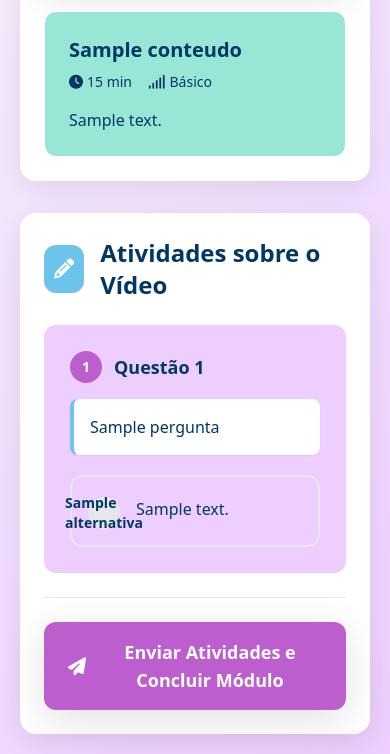
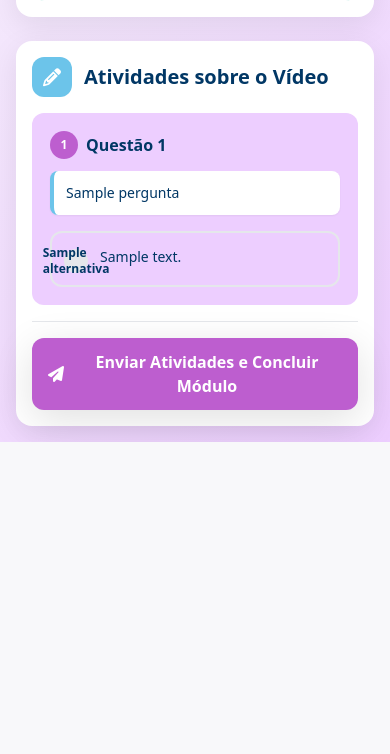
Before and after one commit to Richard15151/LevelUp, a Flask app: template templates/modulo_page.html in a window 390 px wide. Shown: the part 576-1330 px from the top of the page. After the commit the page ends 1018 px from the top, so only its background shows below. Run offline with Flask 3, Linux system fonts and the light colour scheme; the template is opened without the code that fills it: most values are stand-ins (such as "Sample title", 1, 10 or a date in 2020); parts of the project's set-up code (start-up, migrations or seed data) failed here and were passed over; some libraries are stand-ins or nearby versions.

Commit message:
Update modulo_page.html

```diff
--- a/templates/modulo_page.html
+++ b/templates/modulo_page.html
@@ -47,55 +47,55 @@
     </style>
 </head>
 
-<body class="font-sans p-5 md:p-8">
+<body class="font-sans p-4 md:p-5 lg:p-8">
 
     <div class="max-w-4xl mx-auto">
 
         <!-- Cabeçalho -->
-        <div class="bg-white rounded-2xl shadow-soft p-6 mb-8 border-l-4 border-roxo-cta transition-all duration-300 card-hover">
+        <div class="bg-white rounded-2xl shadow-soft p-4 md:p-6 mb-6 md:mb-8 border-l-4 border-roxo-cta transition-all duration-300 card-hover">
             <div class="flex flex-col md:flex-row md:justify-between md:items-center gap-4">
                 <div>
-                    <a href="{{ url_for('curso_home') }}" class="inline-flex items-center text-roxo-cta hover:text-texto-escuro transition-colors mb-2">
+                    <a href="{{ url_for('curso_home') }}" class="inline-flex items-center text-roxo-cta hover:text-texto-escuro transition-colors mb-2 text-sm md:text-base">
                         <i class="fas fa-arrow-left text-lg mr-3"></i>
                         <span class="font-semibold">Voltar ao Curso</span>
                     </a>
-                    <h1 class="text-2xl md:text-3xl font-bold text-texto-escuro">{{ conteudo.titulo }}</h1>
+                    <h1 class="text-xl md:text-2xl lg:text-3xl font-bold text-texto-escuro">{{ conteudo.titulo }}</h1>
                 </div>
 
-                <div class="flex flex-wrap gap-3 text-sm">
-                    <span class="bg-verde-claro text-texto-escuro px-3 py-2 rounded-lg font-medium flex items-center">
-                        <i class="fas fa-book mr-2"></i> {{ curso | capitalize }}
+                <div class="flex flex-wrap gap-2 md:gap-3 text-xs md:text-sm">
+                    <span class="bg-verde-claro text-texto-escuro px-2 py-1 md:px-3 md:py-2 rounded-lg font-medium flex items-center">
+                        <i class="fas fa-book mr-1 md:mr-2"></i> {{ curso | capitalize }}
                     </span>
-                    <span class="bg-azul-metodo text-white px-3 py-2 rounded-lg font-medium flex items-center">
-                        <i class="fas fa-layer-group mr-2"></i> Módulo {{ ordem }}
+                    <span class="bg-azul-metodo text-white px-2 py-1 md:px-3 md:py-2 rounded-lg font-medium flex items-center">
+                        <i class="fas fa-layer-group mr-1 md:mr-2"></i> Módulo {{ ordem }}
                     </span>
-                    <span class="bg-roxo-cta text-white px-3 py-2 rounded-lg font-medium flex items-center">
-                        <i class="fas fa-clock mr-2"></i> 15 min
+                    <span class="bg-roxo-cta text-white px-2 py-1 md:px-3 md:py-2 rounded-lg font-medium flex items-center">
+                        <i class="fas fa-clock mr-1 md:mr-2"></i> 15 min
                     </span>
                 </div>
             </div>
         </div>
 
         <!-- Seção de Vídeo -->
-        <div class="bg-white rounded-2xl shadow-soft p-6 mb-8 transition-all duration-300 card-hover">
-            <div class="flex items-center mb-6">
-                <div class="w-12 h-12 bg-roxo-cta rounded-xl flex items-center justify-center mr-4">
-                    <i class="fas fa-play text-white text-xl"></i>
+        <div class="bg-white rounded-2xl shadow-soft p-4 md:p-6 mb-6 md:mb-8 transition-all duration-300 card-hover">
+            <div class="flex items-center mb-4 md:mb-6">
+                <div class="w-10 h-10 md:w-12 md:h-12 bg-roxo-cta rounded-xl flex items-center justify-center mr-3 md:mr-4">
+                    <i class="fas fa-play text-white text-lg md:text-xl"></i>
                 </div>
-                <h2 class="text-2xl font-bold text-texto-escuro">Vídeo Aula</h2>
+                <h2 class="text-xl md:text-2xl font-bold text-texto-escuro">Vídeo Aula</h2>
             </div>
 
-            <div class="mb-6 rounded-xl overflow-hidden shadow-medium bg-gray-900">
+            <div class="mb-4 md:mb-6 rounded-xl overflow-hidden shadow-medium bg-gray-900">
                 <video controls class="w-full h-auto" poster="" preload="metadata">
                     <source src="{{ url_for('static', filename=conteudo.video_url) }}" type="video/mp4">
                     Seu navegador não suporta a tag de vídeo.
                 </video>
             </div>
 
-            <div class="bg-verde-claro p-6 rounded-xl border border-white">
-                <div class="flex flex-col md:flex-row md:items-center md:justify-between mb-4">
-                    <h3 class="text-xl font-bold text-texto-escuro mb-2 md:mb-0">{{ conteudo.titulo }}</h3>
-                    <div class="flex gap-4 text-sm text-texto-escuro">
+            <div class="bg-verde-claro p-4 md:p-6 rounded-xl border border-white">
+                <div class="flex flex-col md:flex-row md:items-center md:justify-between mb-3 md:mb-4">
+                    <h3 class="text-lg md:text-xl font-bold text-texto-escuro mb-2 md:mb-0">{{ conteudo.titulo }}</h3>
+                    <div class="flex gap-3 md:gap-4 text-xs md:text-sm text-texto-escuro">
                         <span class="flex items-center">
                             <i class="fas fa-clock mr-1"></i> 15 min
                         </span>
@@ -105,39 +105,39 @@
                     </div>
                 </div>
 
-                <p class="text-texto-escuro">
+                <p class="text-texto-escuro text-sm md:text-base">
                     {{ conteudo.descricao or 'Nesta aula você aprenderá sobre tópicos essenciais com exemplos práticos e vocabulário aplicado.' }}
                 </p>
             </div>
         </div>
 
         <!-- Seção de Atividades -->
-        <div class="bg-white rounded-2xl shadow-soft p-6 transition-all duration-300 card-hover">
-            <div class="flex items-center mb-6">
-                <div class="w-12 h-12 bg-azul-metodo rounded-xl flex items-center justify-center mr-4">
-                    <i class="fas fa-pencil-alt text-white text-xl"></i>
+        <div class="bg-white rounded-2xl shadow-soft p-4 md:p-6 transition-all duration-300 card-hover">
+            <div class="flex items-center mb-4 md:mb-6">
+                <div class="w-10 h-10 md:w-12 md:h-12 bg-azul-metodo rounded-xl flex items-center justify-center mr-3 md:mr-4">
+                    <i class="fas fa-pencil-alt text-white text-lg md:text-xl"></i>
                 </div>
-                <h2 class="text-2xl font-bold text-texto-escuro">Atividades sobre o Vídeo</h2>
+                <h2 class="text-xl md:text-2xl font-bold text-texto-escuro">Atividades sobre o Vídeo</h2>
             </div>
 
-            <form method="POST" action="{{ url_for('enviar_atividade', curso=curso, ordem=ordem) }}" class="space-y-6">
+            <form method="POST" action="{{ url_for('enviar_atividade', curso=curso, ordem=ordem) }}" class="space-y-4 md:space-y-6">
 
                 {% for atividade in conteudo.atividades %}
                     {% set input_name = 'pergunta_' ~ atividade.id %}
 
-                    <div class="questao bg-fundo-claro p-6 rounded-xl border-2 border-transparent transition-all duration-300 hover:border-roxo-cta">
-                        <div class="flex items-center mb-4">
-                            <div class="w-8 h-8 bg-roxo-cta rounded-full flex items-center justify-center mr-3">
-                                <span class="text-white font-bold text-sm">{{ loop.index }}</span>
+                    <div class="questao bg-fundo-claro p-4 md:p-6 rounded-xl border-2 border-transparent transition-all duration-300 hover:border-roxo-cta">
+                        <div class="flex items-center mb-3 md:mb-4">
+                            <div class="w-7 h-7 md:w-8 md:h-8 bg-roxo-cta rounded-full flex items-center justify-center mr-2 md:mr-3">
+                                <span class="text-white font-bold text-xs md:text-sm">{{ loop.index }}</span>
                             </div>
-                            <h3 class="text-lg font-bold text-texto-escuro">Questão {{ loop.index }}</h3>
+                            <h3 class="text-base md:text-lg font-bold text-texto-escuro">Questão {{ loop.index }}</h3>
                         </div>
 
-                        <div class="bg-white p-4 rounded-lg mb-5 border-l-4 border-azul-metodo shadow-sm">
-                            <p class="text-texto-escuro font-medium">{{ atividade.pergunta }}</p>
+                        <div class="bg-white p-3 md:p-4 rounded-lg mb-4 md:mb-5 border-l-4 border-azul-metodo shadow-sm">
+                            <p class="text-texto-escuro font-medium text-sm md:text-base">{{ atividade.pergunta }}</p>
                         </div>
 
-                        <div class="space-y-3">
+                        <div class="space-y-2 md:space-y-3">
                             {% for alternativa, texto in atividade.opcoes.items() %}
                                 <label class="alternativa-block cursor-pointer">
                                     <input type="radio"
@@ -145,11 +145,11 @@
                                            value="{{ alternativa }}"
                                            required
                                            class="hidden peer">
-                                    <div class="flex items-start p-4 rounded-xl border-2 border-gray-200 transition-all duration-300 option-hover peer-checked:option-selected">
-                                        <div class="flex-shrink-0 w-8 h-8 bg-gray-200 text-texto-escuro rounded-full flex items-center justify-center font-bold text-sm mr-4 mt-1 peer-checked:bg-roxo-cta peer-checked:text-white transition-colors">
+                                    <div class="flex items-start p-3 md:p-4 rounded-xl border-2 border-gray-200 transition-all duration-300 option-hover peer-checked:option-selected">
+                                        <div class="flex-shrink-0 w-6 h-6 md:w-8 md:h-8 bg-gray-200 text-texto-escuro rounded-full flex items-center justify-center font-bold text-xs md:text-sm mr-3 md:mr-4 mt-1 peer-checked:bg-roxo-cta peer-checked:text-white transition-colors">
                                             {{ alternativa }}
                                         </div>
-                                        <span class="text-texto-escuro pt-1 flex-1">
+                                        <span class="text-texto-escuro pt-0.5 md:pt-1 flex-1 text-sm md:text-base">
                                             {{ texto }}
                                         </span>
                                     </div>
@@ -159,9 +159,9 @@
                     </div>
                 {% endfor %}
 
-                <div class="pt-6 border-t border-gray-200">
-                    <button type="submit" class="w-full bg-roxo-cta hover:bg-texto-escuro text-white font-bold py-4 px-6 rounded-xl text-lg transition-all duration-300 flex items-center justify-center shadow-medium hover:shadow-xl">
-                        <i class="fas fa-paper-plane mr-3"></i>
+                <div class="pt-4 md:pt-6 border-t border-gray-200">
+                    <button type="submit" class="w-full bg-roxo-cta hover:bg-texto-escuro text-white font-bold py-3 md:py-4 px-4 md:px-6 rounded-xl text-base md:text-lg transition-all duration-300 flex items-center justify-center shadow-medium hover:shadow-xl">
+                        <i class="fas fa-paper-plane mr-2 md:mr-3"></i>
                         Enviar Atividades e Concluir Módulo
                     </button>
                 </div>
```
